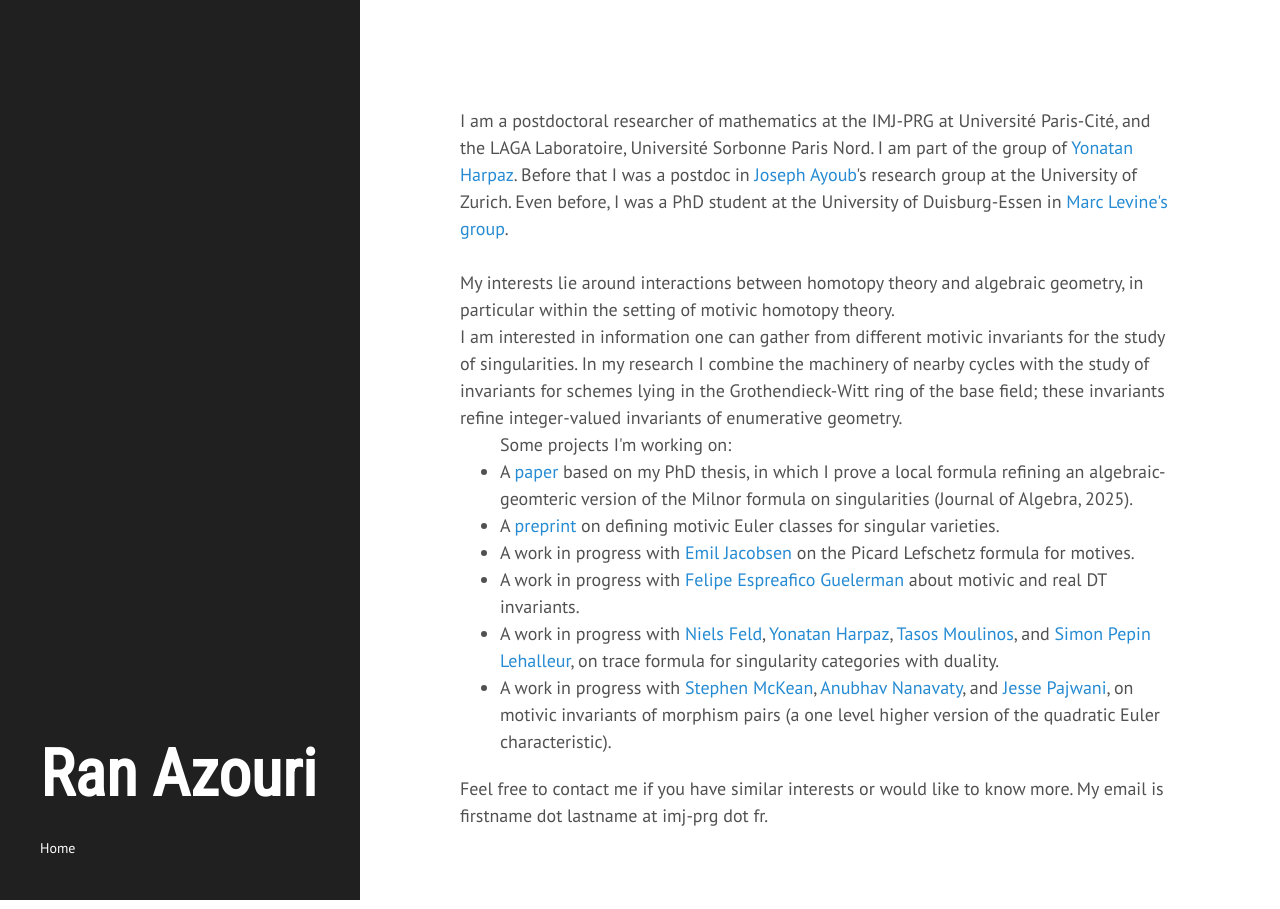
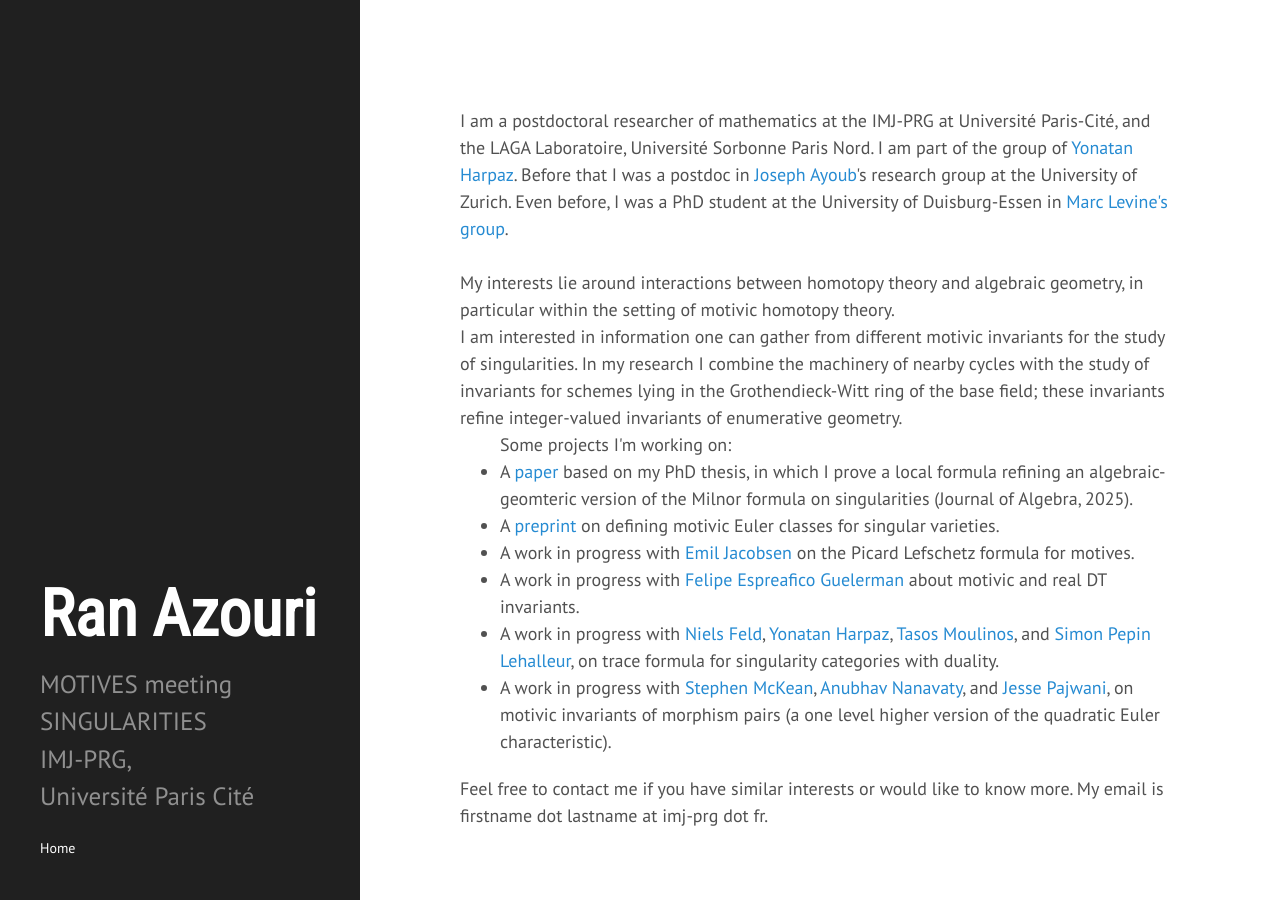
Before and after one commit to ransass/ransass.github.io, a Jekyll site: the page built from index.html, in a window 1280 px wide. Built offline with Jekyll 4.4.1, drawn with Linux system fonts in a browser that asks for light colours; some web fonts are replaced; the list of posts is cut into pages by our own code; some of the changed lines change nothing that is shown.

Commit message:
Update _config.yml

```diff
--- a/_config.yml
+++ b/_config.yml
@@ -9,9 +9,7 @@ permalink:        pretty
 # Setup
 title:            Ran Azouri
 tagline:          'mathematician'
-descriptimon:     'MOTIVES meeting SINGULARITIES <br/>
-IMJ-PRG, <br/>
-Université Paris Cité'
+description:     'MOTIVES meeting SINGULARITIES <br/> IMJ-PRG, <br/> Université Paris Cité'
 url:              https://www.ranazouri.com
 baseurl:          /
 
```
